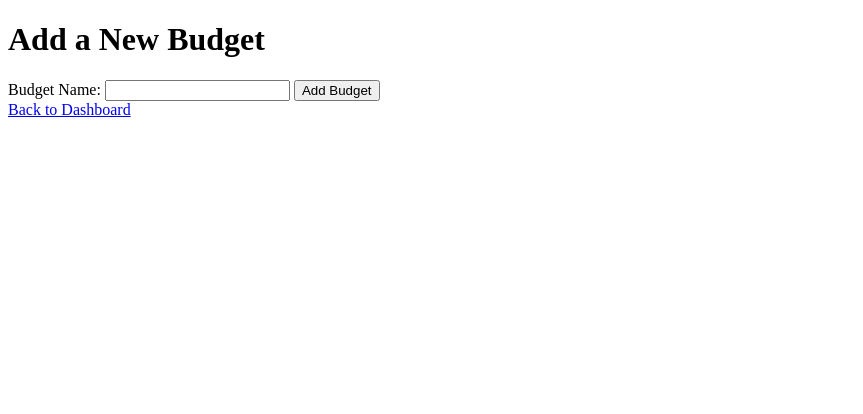
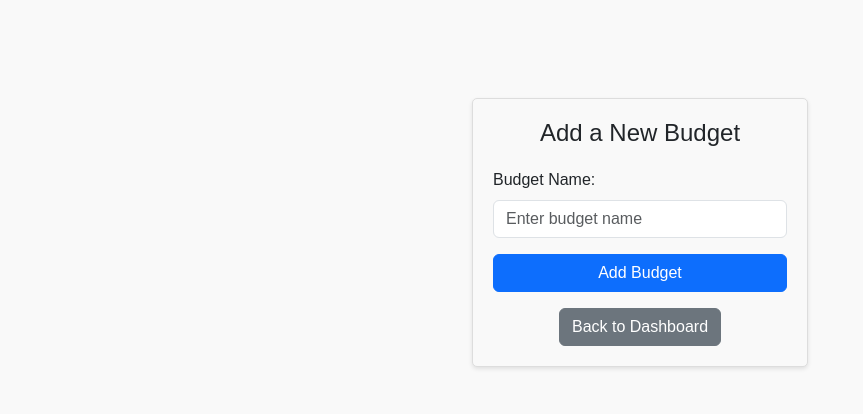
Before and after one commit to deanwraith24/finance-tracker, a Django app: page /add-budget/ in a window 1280 px wide. Shown: the top 414 px of the page, without its empty margins (0-863 px from the left). Run offline with Django 4.2, Linux system fonts and the light colour scheme; the visitor is signed in with stand-in values (Sample User, id 1).

```diff
--- a/finance/static/css/style.css
+++ b/finance/static/css/style.css
@@ -66,3 +66,16 @@ canvas {
         font-size: 2rem;
     }
 }
+
+.budget-list {
+    list-style-type: none; /* Removes bullet points */
+    padding: 0; /* Removes default padding */
+}
+
+.budget-list li {
+    margin-bottom: 10px; /* Adds spacing between items */
+}
+
+.budget-list li input {
+    margin-right: 10px; /* Adds spacing between checkbox and link */
+}
--- a/finance/templates/finance/add_budget.html
+++ b/finance/templates/finance/add_budget.html
@@ -1,18 +1,46 @@
-<!DOCTYPE html>
-<html lang="en">
-<head>
-    <meta charset="UTF-8">
-    <meta name="viewport" content="width=device-width, initial-scale=1.0">
-    <title>Add Budget</title>
-</head>
-<body>
-    <h1>Add a New Budget</h1>
-    <form method="post">
-        {% csrf_token %}
-        <label for="name">Budget Name:</label>
-        <input type="text" id="name" name="name" required>
-        <button type="submit">Add Budget</button>
-    </form>
-    <a href="{% url 'dashboard' %}">Back to Dashboard</a>
-</body>
-</html>
+{% extends "base.html" %}
+
+{% block content %}
+<div class="container">
+    <div class="card">
+        <h1 class="text-center">Add a New Budget</h1>
+        <form method="post" class="form-group">
+            {% csrf_token %}
+            <label for="name" class="form-label">Budget Name:</label>
+            <input
+                type="text"
+                id="name"
+                name="name"
+                class="form-control"
+                placeholder="Enter budget name"
+                required
+            >
+            <button type="submit" class="btn btn-primary w-100 mt-3">Add Budget</button>
+        </form>
+        <div class="text-center mt-3">
+            <a href="{% url 'dashboard' %}" class="btn btn-secondary">Back to Dashboard</a>
+        </div>
+    </div>
+</div>
+
+<!-- Optional styling specific to the add budget page -->
+<style>
+    .container {
+        max-width: 400px;
+        margin: 50px auto; /* Center the form vertically and horizontally */
+    }
+
+    .card {
+        padding: 20px;
+        border: 1px solid #ddd;
+        border-radius: 5px;
+        background-color: #f9f9f9;
+        box-shadow: 0 2px 4px rgba(0, 0, 0, 0.1);
+    }
+
+    h1 {
+        font-size: 24px;
+        margin-bottom: 20px;
+    }
+</style>
+{% endblock %}
--- a/finance/templates/finance/add_expense.html
+++ b/finance/templates/finance/add_expense.html
@@ -5,6 +5,7 @@
 {% block content %}
 <div class="container">
     <div class="card">
+        <h1 class="text-center">Add an Expense</h1>
         <form method="post">
             {% csrf_token %}
             <div class="mb-3">
@@ -17,7 +18,10 @@
                 <input type="number" step="0.01" name="amount" id="amount" class="form-control" required>
             </div>
 
-            <button type="submit" class="btn btn-primary">Submit</button>
+            <div class="d-flex justify-content-between">
+                <button type="submit" class="btn btn-primary">Submit</button>
+                <a href="{% url 'budget_detail' budget.id %}" class="btn btn-secondary">Cancel</a>
+            </div>
         </form>
     </div>
 </div>
--- a/finance/templates/finance/add_income.html
+++ b/finance/templates/finance/add_income.html
@@ -5,6 +5,7 @@
 {% block content %}
 <div class="container">
     <div class="card">
+        <h1 class="text-center">Add an Income</h1>
         <form method="post">
             {% csrf_token %}
             <div class="mb-3">
@@ -17,7 +18,10 @@
                 <input type="number" step="0.01" name="amount" id="amount" class="form-control" required>
             </div>
 
-            <button type="submit" class="btn btn-primary">Submit</button>
+            <div class="d-flex justify-content-between">
+                <button type="submit" class="btn btn-primary">Submit</button>
+                <a href="{% url 'budget_detail' budget.id %}" class="btn btn-secondary">Cancel</a>
+            </div>
         </form>
     </div>
 </div>
--- a/finance/urls.py
+++ b/finance/urls.py
@@ -6,8 +6,9 @@ urlpatterns = [
     path('login/', auth_views.LoginView.as_view(), name='login'),
     path('logout/', auth_views.LogoutView.as_view(), name='logout'),
     path('', views.dashboard, name='dashboard'),
+    path('delete_budgets/', views.delete_budgets, name='delete_budgets'),
     path('budget/<int:budget_id>/', views.budget_detail, name='budget_detail'),
     path('budget/<int:budget_id>/add-income/', views.add_income, name='add_income'),
     path('budget/<int:budget_id>/add-expense/', views.add_expense, name='add_expense'),
-    path('add-budget/', views.add_budget, name='add_budget'),  # New URL for adding a budget
+    path('add-budget/', views.add_budget, name='add_budget'),
 ]
--- a/finance/views.py
+++ b/finance/views.py
@@ -3,6 +3,8 @@ from .models import Budget, Income, Expense
 from django.contrib.auth.decorators import login_required
 from django.contrib.auth.views import LogoutView
 from django.urls import reverse_lazy
+from django.http import JsonResponse
+from django.contrib import messages
 
 # Create your views here.
 
@@ -41,27 +43,36 @@ def budget_detail(request, budget_id):
 
 @login_required
 def add_income(request, budget_id):
+    budget = Budget.objects.get(id=budget_id, user=request.user)
     if request.method == 'POST':
-        budget = Budget.objects.get(id=budget_id, user=request.user)
         description = request.POST['description']
         amount = request.POST['amount']
         Income.objects.create(budget=budget, description=description, amount=amount)
         return redirect('budget_detail', budget_id=budget_id)
-    return render(request, 'finance/add_income.html')
+    return render(request, 'finance/add_income.html', {'budget': budget})
 
 @login_required
 def add_expense(request, budget_id):
+    budget = Budget.objects.get(id=budget_id, user=request.user)
     if request.method == 'POST':
-        budget = Budget.objects.get(id=budget_id, user=request.user)
         description = request.POST['description']
         amount = request.POST['amount']
         Expense.objects.create(budget=budget, description=description, amount=amount)
         return redirect('budget_detail', budget_id=budget_id)
-    return render(request, 'finance/add_expense.html')
+    return render(request, 'finance/add_expense.html', {'budget': budget})
 
 class CustomLogoutView(LogoutView):
     next_page = reverse_lazy('login')  # Redirect to login page after logout
 
 @login_required
-def dashboard(request):
-    return render(request, 'finance/dashboard.html')
+def delete_budgets(request):
+    if request.method == "POST":
+        budget_ids = request.POST.getlist('budgets')  # Get a list of budget IDs
+        if budget_ids:
+            # Delete only budgets that belong to the logged-in user
+            Budget.objects.filter(id__in=budget_ids, user=request.user).delete()
+            messages.success(request, "Selected budgets have been deleted.")
+        else:
+            messages.error(request, "No budgets were selected.")
+        return redirect('dashboard')
+    return JsonResponse({"error": "Invalid request method."}, status=400)
--- a/finance_tracker/settings.py
+++ b/finance_tracker/settings.py
@@ -30,10 +30,10 @@ SECRET_KEY = 'django-insecure-qzcz(!c^hess79&5t+p7^p$ay%0vv7hy%9&m3pd@zyv9^*l=4@
 # SECURITY WARNING: don't run with debug turned on in production!
 DEBUG = True
 
-ALLOWED_HOSTS = ['127.0.0.1', 'localhost', '8000-deanwraith2-financetrac-17dlaxqklqg.ws.codeinstitute-ide.net']
+ALLOWED_HOSTS = ['127.0.0.1', 'localhost', '8000-deanwraith2-financetrac-cardh0egwdi.ws.codeinstitute-ide.net']
 
 CSRF_TRUSTED_ORIGINS = [
-    'https://8000-deanwraith2-financetrac-17dlaxqklqg.ws.codeinstitute-ide.net',
+    'https://8000-deanwraith2-financetrac-cardh0egwdi.ws.codeinstitute-ide.net',
 ]
 
 # Application definition
```
Also changed, not shown: finance/templates/accounts/login.html (+38 -7 lines), finance/templates/finance/dashboard.html (+43 -7 lines), finance/templates/registration/login.html (+38 -7 lines).
